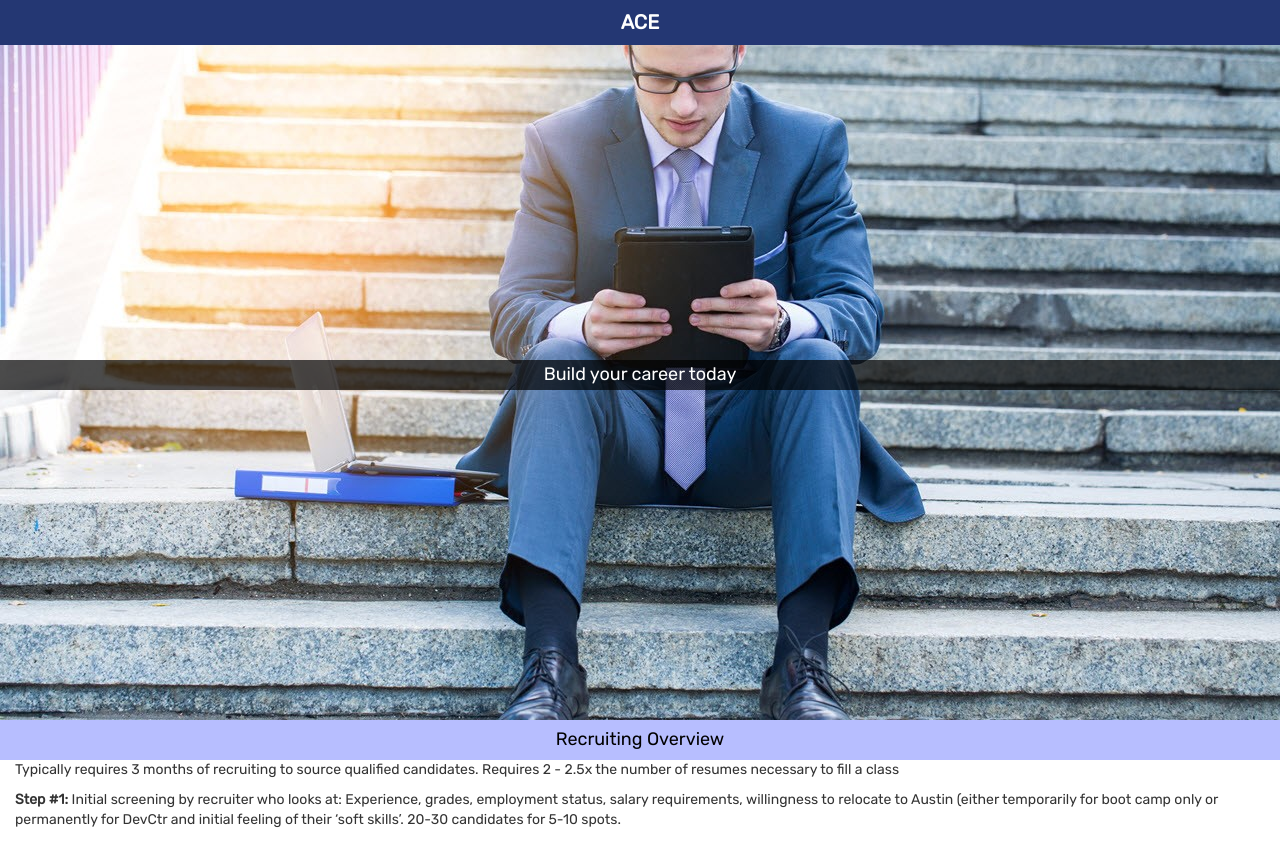
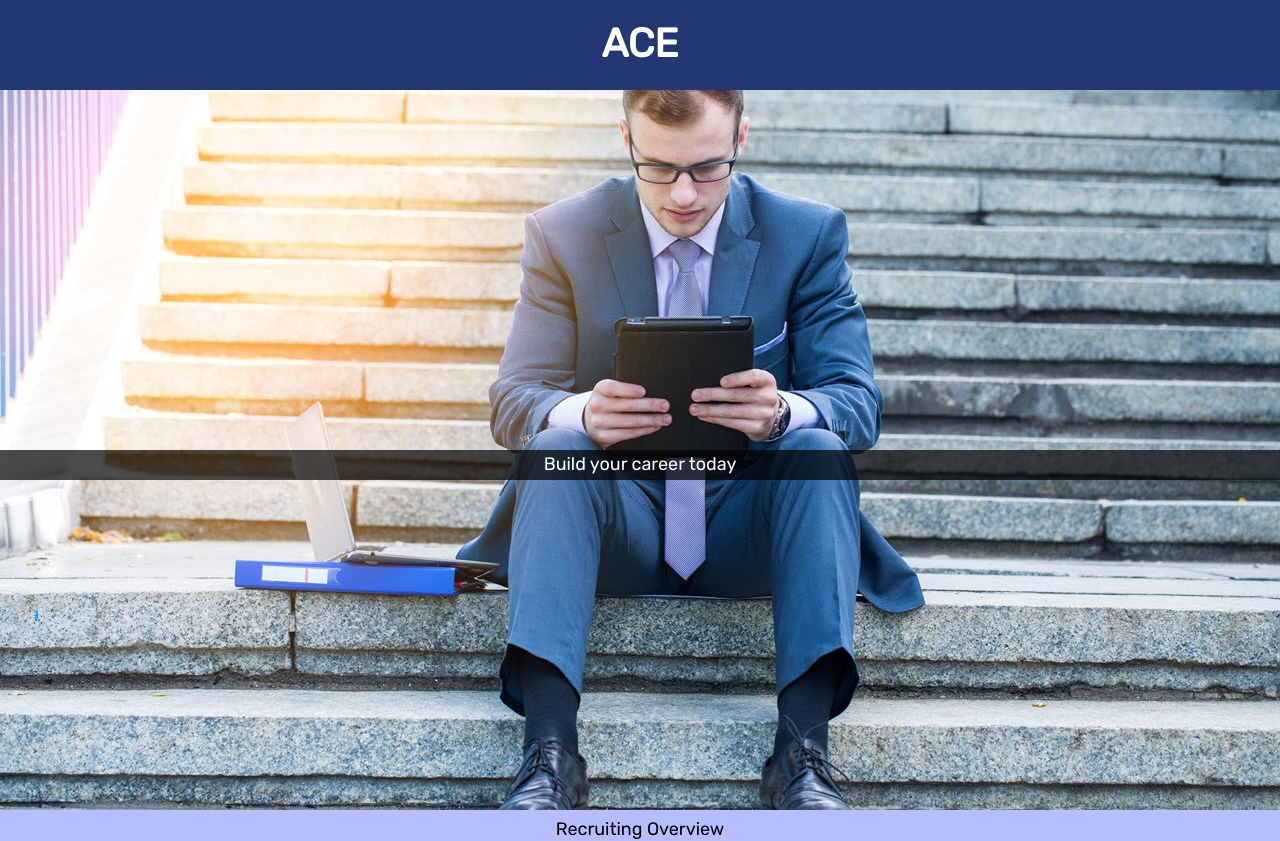
Before and after one commit to cap377/UIandI, an Angular app: page /home in a window 1280 px wide. Shown: the top 841 px of the page. Built offline with nearby package versions, Linux system fonts and the light colour scheme.

Commit message:
nav bar changes for tablet

```diff
--- a/src/app/app.component.scss
+++ b/src/app/app.component.scss
@@ -17,6 +17,24 @@ $secondary-text: #000000;
   padding-top: 10px;
   @media(min-width: 1025px) {
     display: none;
+  }
+}
+@media (min-width: 721px) {
+  #responsiveNavHamburgerButton {
+    background-color: $primary-color;
+    color: white;
+    position: fixed;
+    top: 0;
+    left: 0;
+    width: 120px;
+    height: 90px;
+    z-index: 998;
+    font-size: 4rem;
+    text-align: center;
+    padding-top: 20px;
+    @media(min-width: 1025px) {
+      display: none;
+    }
   }
 }
 
@@ -56,6 +74,20 @@ $secondary-text: #000000;
   z-index: 999;
   overflow: hidden;
   border-right: solid #7682DB 1px;
+}
+
+@media (min-width: 721px) {
+  .responsive-nav-sidebar {
+    height: 100%;
+    width: 100%;
+    background-color: $secondary-color;
+    position: fixed;
+    top: 0;
+    left: 0;
+    z-index: 999;
+    overflow: hidden;
+    border-right: solid #7682DB 1px;
+  }
 }
 
 .responsive-nav-bar-item {
@@ -102,20 +134,40 @@ $secondary-text: #000000;
   }
 }
 
+@media (min-width: 721px) {
+  .app-title-bar {
+    position: fixed;
+    z-index: 997;
+    top: 0;
+    left: 0;
+    width: 100%;
+    height: 90px;
+    padding-top: 15px;
+    background-color: $primary-color;
+    text-align: center;
+
+    #app-title-bar-title {
+      color: $primary-text;
+      font-weight: bold;
+      font-size: 4rem;
+    }
+  }
+}
+
 .responsive-nav-button:hover {
   color: $primary-text;
   background-color: #7682DB;
 }
 
-.router-content {
-
-}
-@media (max-width: 480px) {
-
-
+@media (max-width: 720px) {
   .router-content {
     margin-top: 45px;
   }
 }
-@media (min-width: 481px) {}
+@media (min-width: 721px) {
+  .router-content {
+    margin-top: 90px;
+  }
+}
+@media (min-width: 721px) {}
 @media (min-width: 1024px) {}
--- a/src/app/app.component.ts
+++ b/src/app/app.component.ts
@@ -25,7 +25,7 @@ export class AppComponent implements OnInit {
 
   openSidebar() {
     document.getElementById("main").style.marginLeft = "25%";
-    document.getElementById("mySidebar").style.width = "50%";
+    document.getElementById("mySidebar").style.width = "25%";
     document.getElementById("mySidebar").style.display = "block";
   }
   closeSidebar() {
```
